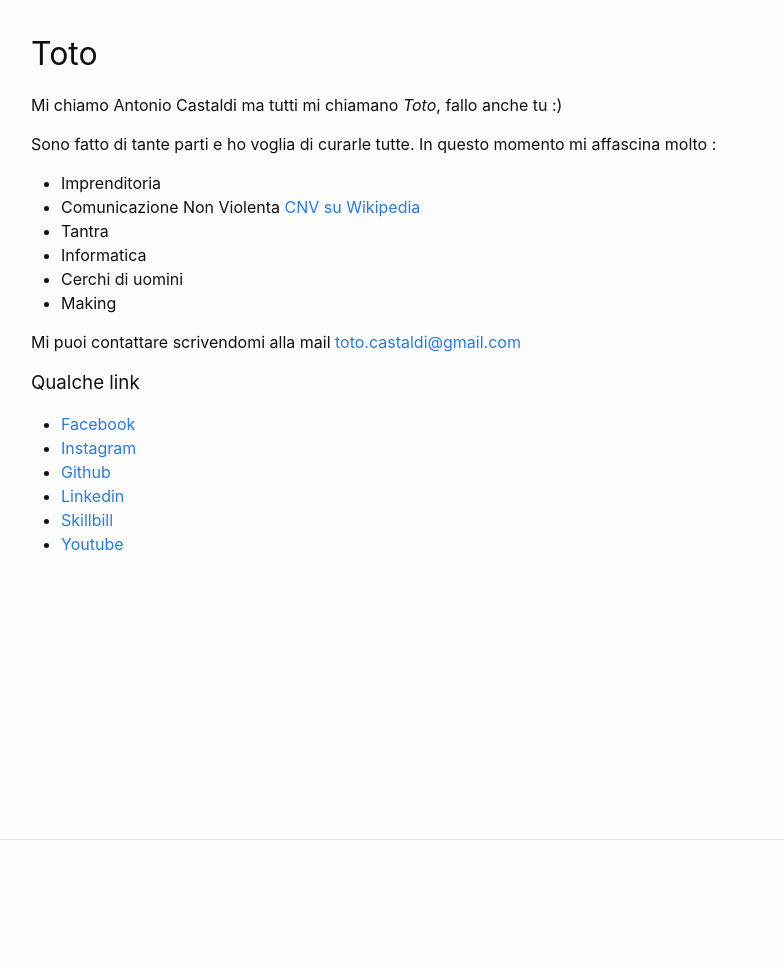
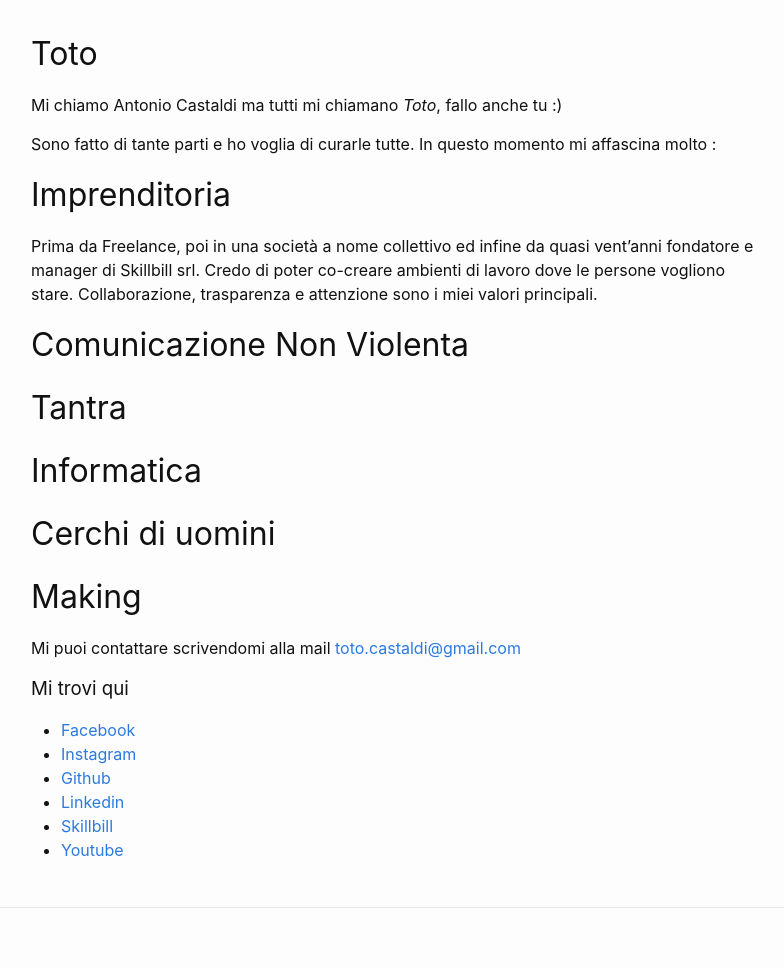
Before and after one commit to toto-castaldi/toto-castaldi.github.io, a Jekyll site: the page built from index.markdown, in a window 1280 px wide. Shown: the whole page, without its empty margins (239-1023 px from the left). Built offline with Jekyll 4.4.1, drawn with Linux system fonts in a browser that asks for light colours; before the commit the page ends 900 px from its top, so only the background shows below that.

```diff
--- a/index.markdown
+++ b/index.markdown
@@ -6,16 +6,21 @@ title: Toto
 Mi chiamo Antonio Castaldi ma tutti mi chiamano *Toto*, fallo anche tu :)
 
 Sono fatto di tante parti e ho voglia di curarle tutte. In questo momento mi affascina molto :
-* Imprenditoria
-* Comunicazione Non Violenta [CNV su Wikipedia](https://it.wikipedia.org/wiki/Comunicazione_nonviolenta)
-* Tantra
-* Informatica
-* Cerchi di uomini
-* Making
+
+# Imprenditoria
+
+Prima da Freelance, poi in una società a nome collettivo ed infine da quasi vent'anni fondatore e manager di Skillbill srl.
+Credo di poter co-creare ambienti di lavoro dove le persone vogliono stare. Collaborazione, trasparenza e attenzione sono i miei valori principali.
+
+# Comunicazione Non Violenta
+# Tantra
+# Informatica
+# Cerchi di uomini
+# Making
 
 Mi puoi contattare scrivendomi alla mail [toto.castaldi@gmail.com](mailto:toto.castaldi@gmail.com)
 
-### Qualche link
+### Mi trovi qui
  - [Facebook](https://www.facebook.com/toto.castaldi/)
  - [Instagram](https://www.instagram.com/toto.castaldi/)
  - [Github](https://github.com/toto-castaldi)
```
